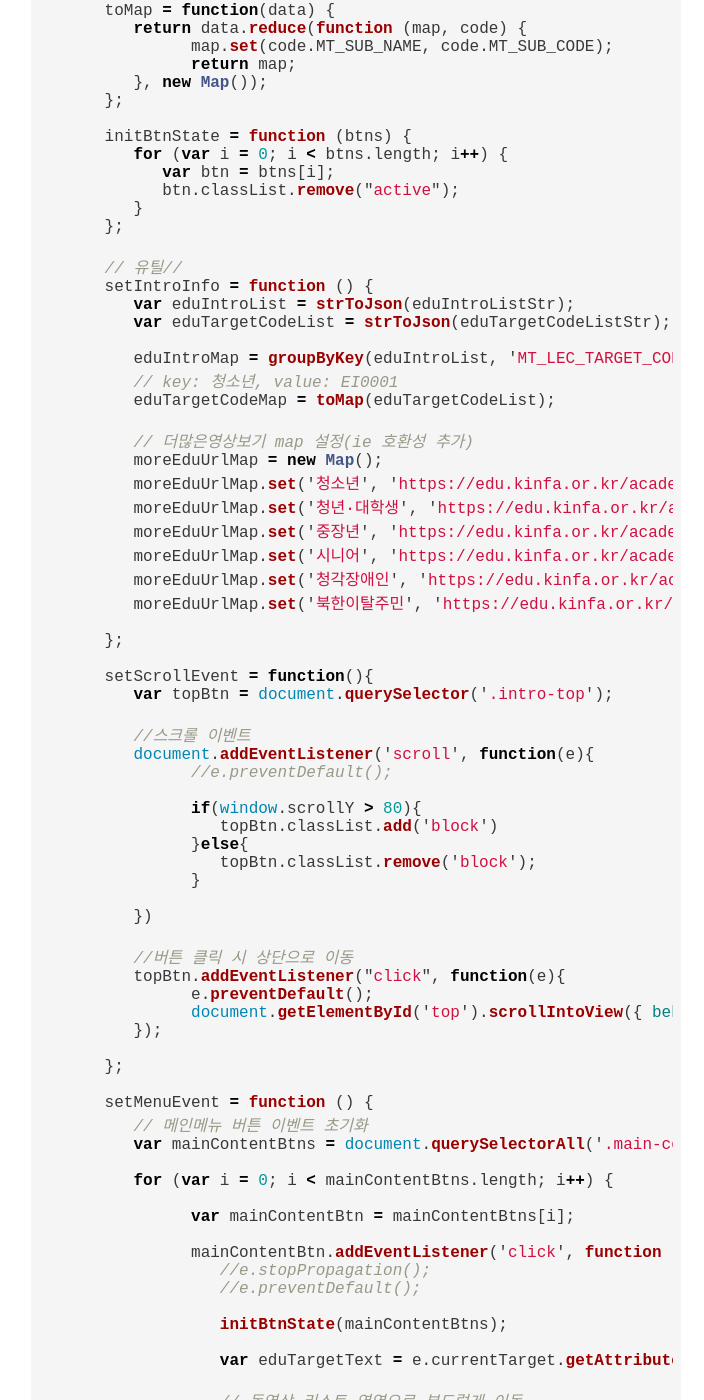
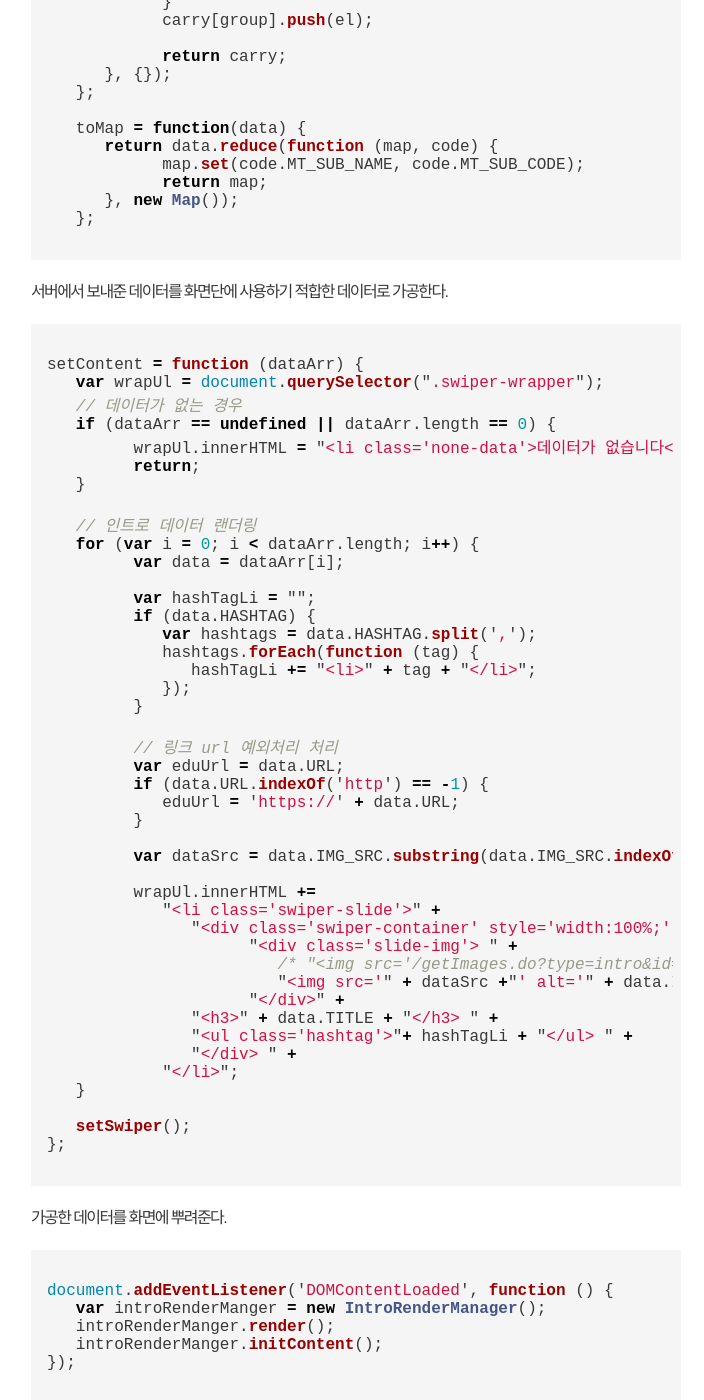
Before and after one commit to yi-jeong/yi-jeong.github.io, a Jekyll site: the page built from project/_posts/2022-03-31-kinfaEdu.md, in a window 1280 px wide and 1400 px high, scrolled down 3388 px. Shown: the whole window, without its empty margins (284-988 px from the left). Built offline with Jekyll 4.4.1, drawn with Linux system fonts in a browser that asks for light colours; nearby versions of some CDN libraries; some web fonts are replaced; some of the changed text lies outside the part shown.

Commit message:
포스트 수정

````diff
--- a/project/_posts/2022-03-31-kinfaEdu.md
+++ b/project/_posts/2022-03-31-kinfaEdu.md
@@ -53,229 +53,97 @@ hidden: true
 
 📌 **자바스크립트를 이용한 화면 랜더링 구현**
 ```js
-   var IntroRenderManager = (function () {
-      // rawData
-      var eduIntroListStr = ${data};
-      var eduTargetCodeListStr = ${codeData};
+   var IntroRenderManager = (function () {...})
+```
+먼저 인트로 화면 랜더를 위한 구현체를 생성하였다.
 
-      // data
-      var eduIntroMap, eduTargetCodeMap;
+```js
+   var eduIntroListStr;    //리스트 데이터
+   var eduTargetCodeListStr;     //분류할 코드 데이터
+```
+서버에서 보내주는 데이터를 저장할 변수를 생성하였다.
 
-      // 더 보기 영상 링크 목록
-      var moreEduUrlMap;
+```js
+   // JSON로 변환
+   strToJson = function (str) {
+      return (str === "") ? {} : JSON.parse(str);
+   };
 
-      // 유틸
-      strToJson = function (str) {
-         return (str === "") ? {} : JSON.parse(str);
-      };
+   groupByKey = function(data, key) {
+      return data.reduce(function (carry, el) {
+            var group = el[key];
 
-      groupByKey = function(data, key) {
-         return data.reduce(function (carry, el) {
-               var group = el[key];
+            if (carry[group] === undefined) {
+               carry[group] = [];
+            }
+            carry[group].push(el);
 
-               if (carry[group] === undefined) {
-                  carry[group] = [];
-               }
-               carry[group].push(el);
+            return carry;
+      }, {});
+   };
 
-               return carry;
-         }, {});
-      };
+   toMap = function(data) {
+      return data.reduce(function (map, code) {
+            map.set(code.MT_SUB_NAME, code.MT_SUB_CODE);
+            return map;
+      }, new Map());
+   };
+```
+서버에서 보내준 데이터를 화면단에 사용하기 적합한 데이터로 가공한다.
 
-      toMap = function(data) {
-         return data.reduce(function (map, code) {
-               map.set(code.MT_SUB_NAME, code.MT_SUB_CODE);
-               return map;
-         }, new Map());
-      };
+```js
+setContent = function (dataArr) {
+   var wrapUl = document.querySelector(".swiper-wrapper");
+   // 데이터가 없는 경우
+   if (dataArr == undefined || dataArr.length == 0) {
+         wrapUl.innerHTML = "<li class='none-data'>데이터가 없습니다</li>";
+         return;
+   }
 
-      initBtnState = function (btns) {
-         for (var i = 0; i < btns.length; i++) {
-            var btn = btns[i];
-            btn.classList.remove("active");
-         }
-      };
+   // 인트로 데이터 랜더링
+   for (var i = 0; i < dataArr.length; i++) {
+         var data = dataArr[i];
 
-      // 유틸//
-      setIntroInfo = function () {
-         var eduIntroList = strToJson(eduIntroListStr);
-         var eduTargetCodeList = strToJson(eduTargetCodeListStr);
-
-         eduIntroMap = groupByKey(eduIntroList, 'MT_LEC_TARGET_CODE');
-         // key: 청소년, value: EI0001
-         eduTargetCodeMap = toMap(eduTargetCodeList);
-
-         // 더많은영상보기 map 설정(ie 호환성 추가)
-         moreEduUrlMap = new Map();
-         moreEduUrlMap.set('청소년', 'https://edu.kinfa.or.kr/academy/course/onDetail.do?ref1=YOUNG');
-         moreEduUrlMap.set('청년·대학생', 'https://edu.kinfa.or.kr/academy/course/onDetail.do?ref1=YOUTH');
-         moreEduUrlMap.set('중장년', 'https://edu.kinfa.or.kr/academy/course/onDetail.do?ref1=CNSMR');
-         moreEduUrlMap.set('시니어', 'https://edu.kinfa.or.kr/academy/course/onDetail.do?ref1=SENIOR');
-         moreEduUrlMap.set('청각장애인', 'https://edu.kinfa.or.kr/academy/course/onDetail.do?ref1=DEAF&mtScCode=SC7105');
-         moreEduUrlMap.set('북한이탈주민', 'https://edu.kinfa.or.kr/academy/course/onDetail.do?ref1=DEAF&mtScCode=SC7106');
-
-      };
-
-      setScrollEvent = function(){
-         var topBtn = document.querySelector('.intro-top');
-
-         //스크롤 이벤트
-         document.addEventListener('scroll', function(e){
-               //e.preventDefault();
-
-               if(window.scrollY > 80){
-                  topBtn.classList.add('block')
-               }else{
-                  topBtn.classList.remove('block');
-               }
-
-         })
-
-         //버튼 클릭 시 상단으로 이동
-         topBtn.addEventListener("click", function(e){
-               e.preventDefault();
-               document.getElementById('top').scrollIntoView({ behavior: 'smooth' });
-         });
-
-      };
-
-      setMenuEvent = function () {
-         // 메인메뉴 버튼 이벤트 초기화
-         var mainContentBtns = document.querySelectorAll('.main-content-btn');
-
-         for (var i = 0; i < mainContentBtns.length; i++) {
-
-               var mainContentBtn = mainContentBtns[i];
-
-               mainContentBtn.addEventListener('click', function (e) {
-                  //e.stopPropagation();
-                  //e.preventDefault();
-
-                  initBtnState(mainContentBtns);
-
-                  var eduTargetText = e.currentTarget.getAttribute('edu-key');
-
-                  // 동영상 리스트 영역으로 부드럽게 이동
-                  if (window.innerWidth<768){
-                  document.getElementById('box').scrollIntoView({ behavior: 'smooth' });
-                  }
-                  // 컨텐츠 타이틀 추가
-                  document.querySelector('.content-tit > h2').innerText = eduTargetText;
-
-                  // 인트로 데이터 설정
-                  setIntroData(eduTargetText);
-               });
-         }
-      };
-
-      setIntroData = function (targetName){
-         var wrapper = document.querySelector('.swiper-wrapper');
-         var eduTargetCode = eduTargetCodeMap.get(targetName);
-         var eduIntroInfos = eduIntroMap[eduTargetCode];
-
-         wrapper ? wrapper.innerHTML = '' : '';
-
-         setContent(eduIntroInfos);
-         setMoreEduBtn(moreEduUrlMap.get(targetName));
-      };
-
-      moveTo = function(url) {
-         window.location.href = url;
-      };
-
-      setMoreEduBtn = function(url) {
-         document.querySelector('#moreEduBtn').href = url;
-      };
-
-      setContent = function (dataArr) {
-         var wrapUl = document.querySelector(".swiper-wrapper");
-         // 데이터가 없는 경우
-         if (dataArr == undefined || dataArr.length == 0) {
-               wrapUl.innerHTML = "<li class='none-data'>데이터가 없습니다</li>";
-               return;
+         var hashTagLi = "";
+         if (data.HASHTAG) {
+            var hashtags = data.HASHTAG.split(',');
+            hashtags.forEach(function (tag) {
+               hashTagLi += "<li>" + tag + "</li>";
+            });
          }
 
-         // 인트로 데이터 랜더링
-         for (var i = 0; i < dataArr.length; i++) {
-               var data = dataArr[i];
-
-               var hashTagLi = "";
-               if (data.HASHTAG) {
-                  var hashtags = data.HASHTAG.split(',');
-                  hashtags.forEach(function (tag) {
-                     hashTagLi += "<li>" + tag + "</li>";
-                  });
-               }
-
-               // 링크 url 예외처리 처리
-               var eduUrl = data.URL;
-               if (data.URL.indexOf('http') == -1) {
-                  eduUrl = 'https://' + data.URL;
-               }
-
-               var dataSrc = data.IMG_SRC.substring(data.IMG_SRC.indexOf("/edu-data"));
-
-               wrapUl.innerHTML +=
-                  "<li class='swiper-slide'>" +
-                     "<div class='swiper-container' style='width:100%;' onclick='moveTo(\""+eduUrl+"\");'>" +
-                           "<div class='slide-img'> " +
-                              /* "<img src='/getImages.do?type=intro&id=intro&file="+ data.SAVFILE +"' alt='" + data.IMG_ALT + "'>" + */
-                              "<img src='" + dataSrc +"' alt='" + data.IMG_ALT + "'>" +
-                           "</div>" +
-                     "<h3>" + data.TITLE + "</h3> " +
-                     "<ul class='hashtag'>"+ hashTagLi + "</ul> " +
-                     "</div> " +
-                  "</li>";
+         // 링크 url 예외처리 처리
+         var eduUrl = data.URL;
+         if (data.URL.indexOf('http') == -1) {
+            eduUrl = 'https://' + data.URL;
          }
 
-         setSwiper();
-      };
+         var dataSrc = data.IMG_SRC.substring(data.IMG_SRC.indexOf("/edu-data"));
 
-      setSwiper = function () {
-         var width = window.innerWidth;
+         wrapUl.innerHTML +=
+            "<li class='swiper-slide'>" +
+               "<div class='swiper-container' style='width:100%;' onclick='moveTo(\""+eduUrl+"\");'>" +
+                     "<div class='slide-img'> " +
+                        /* "<img src='/getImages.do?type=intro&id=intro&file="+ data.SAVFILE +"' alt='" + data.IMG_ALT + "'>" + */
+                        "<img src='" + dataSrc +"' alt='" + data.IMG_ALT + "'>" +
+                     "</div>" +
+               "<h3>" + data.TITLE + "</h3> " +
+               "<ul class='hashtag'>"+ hashTagLi + "</ul> " +
+               "</div> " +
+            "</li>";
+   }
 
-         var swiperConfig = {
-               spaceBetween: 10,
-               slidersPerGroup: 3,
-               loop: false,
-               loopFillGroupWithBlank: true,
-               pagination: {
-                  el: ".swiper-pagination",
-                  clickable: true,
-               },
-               navigation: {
-                  nextEl: ".swiper-button-next",
-                  prevEl: ".swiper-button-prev",
-               },
-         };
+   setSwiper();
+};
+```
+가공한 데이터를 화면에 뿌려준다.
 
-         if (width > 992)        swiperConfig.slidesPerView = 5;
-         else if (width < 768)   swiperConfig.slidesPerView = 1;
-         else                    swiperConfig.slidesPerView = 3;
 
-         var swiper = new Swiper(".mySwiper", swiperConfig);
-      };
-
-      return {
-         render: function () {
-            setIntroInfo();
-            setMenuEvent();
-            setScrollEvent();
-         },
-         initContent: function () {
-            setIntroData('청소년');
-         }
-      }
-   });
-
-   document.addEventListener('DOMContentLoaded', function () {
-      var introRenderManger = new IntroRenderManager();
-      introRenderManger.render();
-      introRenderManger.initContent();
-   });
+```js
+document.addEventListener('DOMContentLoaded', function () {
+   var introRenderManger = new IntroRenderManager();
+   introRenderManger.render();
+   introRenderManger.initContent();
+});
 ```
-
-자바 단에서 Model로 데이터를 넘겨준 값을 변수에 담아 JSON 형태의 데이터로 가공했다.
-가공한 데이터는 랜더링하기 좋은 형태로 조합해 화면에 랜더링해주었다.
-조합에는 reduce 함수를 사용하였다.
-화면 디바이스 크기별로 swiper view 갯수를 조절하였다 😀
+DOM이 그려진 후 해당 함수를 호출한다. 😀
````
Also changed, not shown: project/_posts/2021-11-24-plant.md (line endings or trailing spaces).
